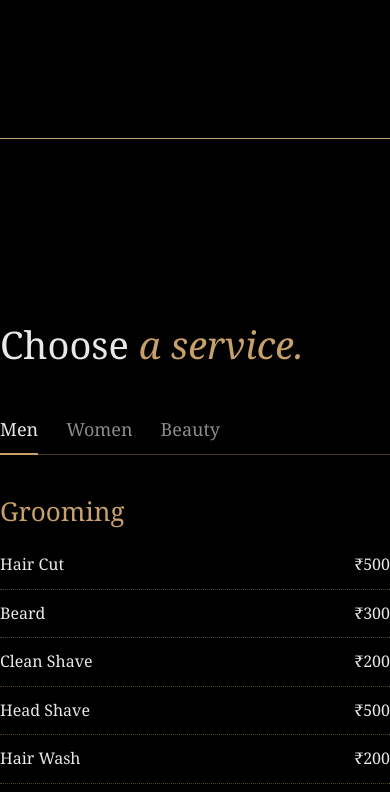
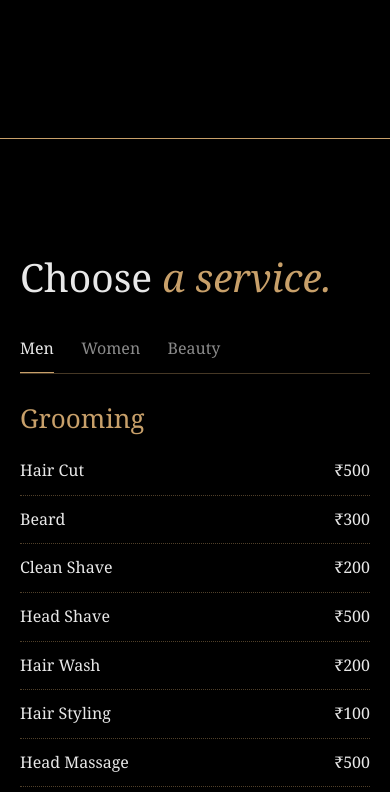
Before and after one commit to manavchawla146/ishii_wedding_invite, a plain HTML site: page RAIZE The Salon — Ahmedabad.html in a window 390 px wide. Shown: the part 3660-4452 px from the top of the page. Drawn offline with nearby package versions, Linux system fonts and the light colour scheme; animation ran at ten frames a second.

Commit message:
Improve mobile service menu layout

```diff
--- a/RAIZE The Salon — Ahmedabad.html
+++ b/RAIZE The Salon — Ahmedabad.html
@@ -30,7 +30,7 @@ canvas{width:100%;height:100%;display:block}
 .cr,.stick::after{background:linear-gradient(var(--gold),var(--gold)) 0 0/24px 1px,linear-gradient(var(--gold),var(--gold)) 0 0/1px 24px,linear-gradient(var(--gold),var(--gold)) 100% 0/24px 1px,linear-gradient(var(--gold),var(--gold)) 100% 0/1px 24px,linear-gradient(var(--gold),var(--gold)) 0 100%/24px 1px,linear-gradient(var(--gold),var(--gold)) 0 100%/1px 24px,linear-gradient(var(--gold),var(--gold)) 100% 100%/24px 1px,linear-gradient(var(--gold),var(--gold)) 100% 100%/1px 24px;background-repeat:no-repeat}
 .stick::after{content:"";position:absolute;inset:84px 22px 22px;pointer-events:none}
 section.s{padding:14vh clamp(20px,5vw,72px) 0;max-width:1240px;margin:0 auto}
-#services{position:relative;z-index:2;margin-top:-100vh;background:var(--bg);border-top:1px solid var(--gold);box-shadow:0 -24px 60px #000;max-width:none;padding-top:22vh}
+#services{position:relative;z-index:2;margin-top:-100vh;background:var(--bg);border-top:1px solid var(--gold);box-shadow:0 -24px 60px #000;max-width:none;padding:22vh clamp(20px,5vw,72px) 0}
 #services>*{max-width:1240px;margin-left:auto;margin-right:auto}
 h3,.g{color:var(--gold);font-weight:400;font-size:26px;margin-bottom:8px}
 .tabs{display:flex;gap:28px;margin:40px 0 8px;border-bottom:1px solid rgba(200,160,106,.35)}
@@ -55,6 +55,17 @@ footer hr{border:0;border-top:1px solid rgba(200,160,106,.35);margin-bottom:24px
 .row.on{color:var(--gold)}.row.on span:first-child::before{content:"✓ "}.row{user-select:none}.sel{list-style:none;padding:0;margin-top:16px}.sel li{display:flex;justify-content:space-between;gap:12px;padding:9px 0;border-bottom:1px dotted rgba(200,160,106,.4)}.sel button{background:none;border:0;color:var(--gold);cursor:pointer;font:inherit;padding:0 4px}.tot{margin-top:10px;font-size:14px;opacity:.85}.go{display:block;text-align:center;text-decoration:none;padding:14px 16px;border-radius:2px;background:var(--gold);color:#000;font-weight:600;letter-spacing:.05em}#bar{position:fixed;z-index:6;right:clamp(16px,3vw,40px);bottom:calc(20px + env(safe-area-inset-bottom,0px));display:none;background:var(--gold);color:#000;padding:12px 20px;border-radius:2px;text-decoration:none;font-weight:600;font-size:14px}details{padding:8px 0}summary{cursor:pointer;color:var(--gold)}details p{margin-top:10px;opacity:.85;max-width:80ch}
 .nogl #hero{height:100vh}.nogl #services{margin-top:0}.nogl .p+.p{display:none}
 #bar.hide{display:none!important}
+@media(max-width:600px){
+ html{scroll-padding-top:86px}
+ #services{padding:clamp(90px,14vh,130px) 20px 0}
+ #services>.h{font-size:clamp(34px,10vw,48px)}
+ .tabs{gap:clamp(18px,7vw,28px);margin:28px 0 8px;overflow-x:auto;overscroll-behavior-x:contain}
+ .tabs button{flex:0 0 auto;font-size:16px}
+ .grid{grid-template-columns:minmax(0,1fr);gap:28px;margin-top:24px}
+ .row{display:grid;grid-template-columns:minmax(0,1fr) max-content;align-items:center;gap:12px;min-height:48px}
+ .row span:first-child{overflow-wrap:anywhere}
+ .row span:last-child{white-space:nowrap}
+}
 </style>
 </head>
 <body>
```
